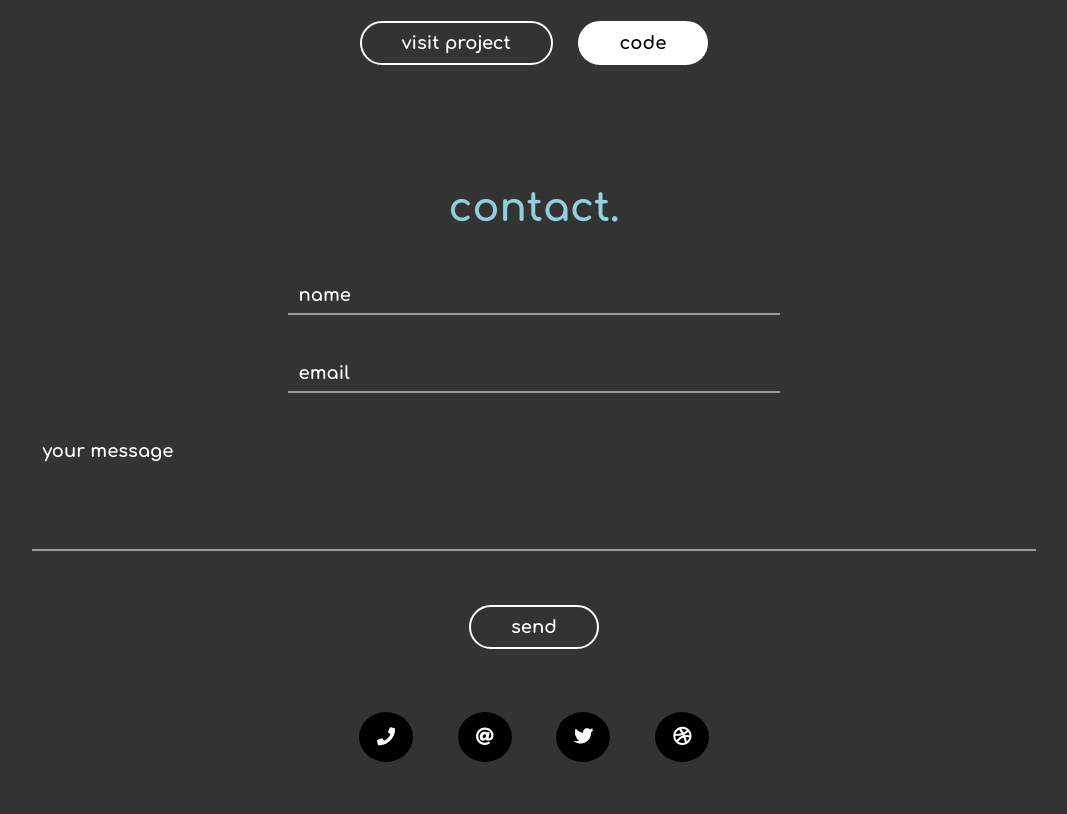
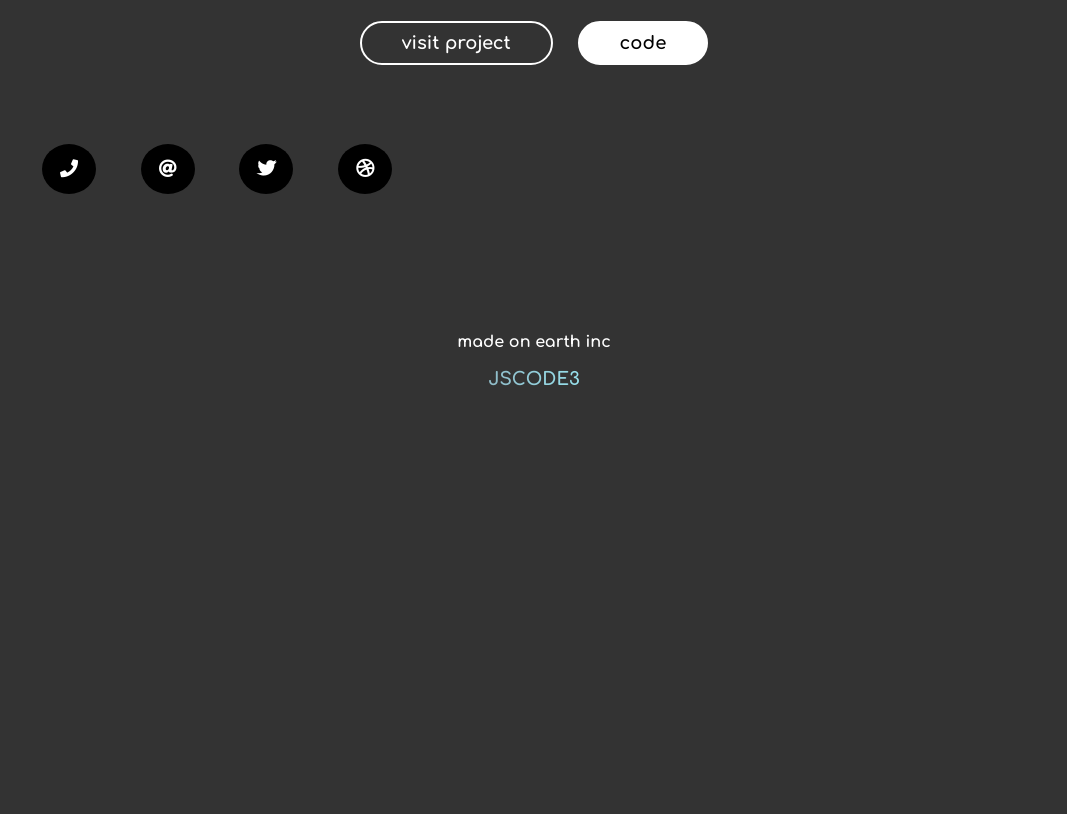
Before and after one commit to JSCODE3/JSCODE3.github.io, a plain HTML site: page index.html in a window 1280 px wide. Shown: the part 1936-2750 px from the top of the page, without its empty margins (106-1173 px from the left). After the commit the page ends 2405 px from the top, so only its background shows below. Drawn offline with nearby package versions, Linux system fonts and the light colour scheme.

Commit message:
Update index.html

```diff
--- a/index.html
+++ b/index.html
@@ -75,14 +75,7 @@
                    </div>
              </div>
 
-              <div id="contact">
-                 <h1>contact.</h1>
-                 <form>
-                     <input type="text" placeholder="name" required>
-                     <input type="email" placeholder="email" required><br>
-                     <textarea placeholder="your message" required rows="5"></textarea><br>
-                     <button class="btn_one">send</button>
-                 </form>
+
                  <div id="details">
                     <a class="btn_social"><i class="fas fa-phone"></i></a>
                     <a class="btn_social"><i class="fas fa-at"></i></a>
```
